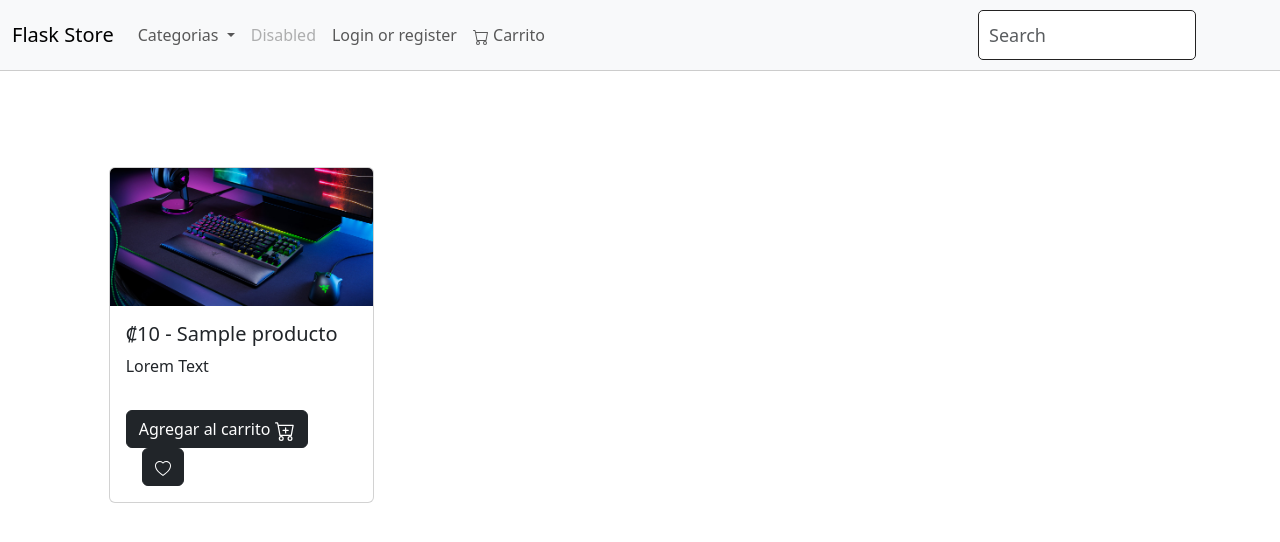
After one commit to joustynsanchez/FlaskStore, a Flask app: template StoreProyect/templates/categoriaHogar.html in a window 1280 px wide. The commit adds this page. Shown: the top 542 px of the page. Run offline with Flask 3, Linux system fonts and the light colour scheme; the template is opened without the code that fills it: most values are stand-ins (such as "Sample title", 1, 10 or a date in 2020); some libraries are stand-ins or nearby versions.

Commit message:
Tercer Commit

```diff
--- a/StoreProyect/app.py
+++ b/StoreProyect/app.py
@@ -3,10 +3,10 @@ from flask_mysqldb import MySQL
 
 app = Flask(__name__)
 
-app.config['MYSQL_HOST'] = 'localhost'
-app.config['MYSQL_USER'] = 'root'
-app.config['MYSQL_PASSWORD'] = 'JostinYAnia12345'
-app.config['MYSQL_DB'] = 'FlaskStore'
+app.config['MYSQL_HOST'] = '192.168.0.18'
+app.config['MYSQL_USER'] = 'Dago4Real'
+app.config['MYSQL_PASSWORD'] = 'Dago$12345.'
+app.config['MYSQL_DB'] = 'flaskstore'
 database = MySQL(app)
 
 app.secret_key = "mysecretkey"
@@ -85,7 +85,7 @@ def search():
 
     # Realiza la consulta a la base de datos para obtener los resultados
     cur = database.connection.cursor()
-    query = f"SELECT * FROM articulos WHERE nombreArticulo LIKE '%{search_term}%'"
+    query = f"SELECT * FROM articuloscategoria WHERE nombre LIKE '%{search_term}%'"
     cur.execute(query)
     results = cur.fetchall()
 
@@ -96,7 +96,7 @@ def search():
 def searchProduct(id):
     search_term = request.args.get('searchTerm')  # Obtener el término de búsqueda de los parámetros de la solicitud
     cur = database.connection.cursor()
-    query = f"SELECT * FROM articulos WHERE nombreArticulo LIKE '%{search_term}%'"
+    query = f"SELECT * FROM articuloscategoria WHERE nombre LIKE '%{search_term}%'"
     cur.execute(query)
     results = cur.fetchall()
     return render_template('productSearch.html', results=results)
@@ -117,6 +117,14 @@ def CategoriaElectrod():
     categoria = [{'id': result[0], 'nombre': result[1], 'precio': result[3], 'categoria_id' : result[2]} for result in data if result[2] == 2]
     return render_template('categoriaElectro.html', data = categoria)
 
+@app.route('/Hogar')
+def CategoriaHogar():
+    cur = database.connection.cursor()
+    cur.execute("SELECT * FROM articuloscategoria")
+    data = cur.fetchall()
+    categoria = [{'id': result[0], 'nombre': result[1], 'precio': result[3], 'categoria_id' : result[2]} for result in data if result[2] == 3]
+    return render_template('categoriaHogar.html', data = categoria)
+
 @app.route('/agregarCarrito/<string:id>', methods = ["POST", "GET"])
 def AgregarCarrito(id):
     cur = database.connection.cursor()
--- a/StoreProyect/static/css/main.css
+++ b/StoreProyect/static/css/main.css
@@ -1,3 +1,44 @@
-.hidden-card-result {
+.navbar {
+    position: relative;
+    background-color: #232222;
+    border-bottom: 1px solid #ccc;
+    padding: 10px 0;
+    z-index: 4;
+
+}
+
+#search-input {
+    width: 75%;
+    height: 50px;
+    border-radius: 5px;
+    border: 1px solid #232222;
+    padding: 10px;
+    font-size: 18px;
+    outline: none;
+}
+
+.search-results-dropdown {
+    width: 17%; /* This will make the width of the search results the same as the search bar */
+    max-height: 75px;
+    overflow-y: visible;
+    border: 1px solid #ffff;
+    border-radius: 5px;
+    background-color: #ffff;
+}
+
+
+#search-results {
+    position: absolute;
+    width: 17%;
+    max-height: 85px;
+    overflow-y: visible;
+    border: 1px solid #ffff;
+    border-radius: 5px;
+    background-color: #ffff;
+    z-index: 1;
     display: none;
 }
+
+#search-results.has-results {
+    display: block; /* The search results dropdown is displayed when it has results */
+}
--- a/StoreProyect/static/js/main.js
+++ b/StoreProyect/static/js/main.js
@@ -7,7 +7,7 @@ searchInput.addEventListener("input", () => {
   if (searchTerm.trim() === "") {
     // Restablecer el contenedor de resultados si el campo de búsqueda está vacío
     searchResults.innerHTML = "";
-    searchResults.classList.add("hidden-card-result");
+    searchResults.classList.remove('has-results');
     return;
   }
 
@@ -25,9 +25,6 @@ searchInput.addEventListener("input", () => {
       searchResults.innerHTML = "";
 
       if (data.results.length > 0) {
-        // Mostrar el contenedor de resultados si hay resultados disponibles
-        searchResults.classList.remove("hidden-card-result");
-
         // Crear una lista para los resultados
         const resultList = document.createElement("ul");
         resultList.classList.add("list-group", "pt-2");
@@ -48,9 +45,12 @@ searchInput.addEventListener("input", () => {
 
         // Agregar la lista de resultados al contenedor
         searchResults.appendChild(resultList);
+
+        // Mostrar el contenedor de resultados si hay resultados disponibles
+        searchResults.classList.add('has-results');
       } else {
         // Ocultar el contenedor de resultados si no hay resultados disponibles
-        searchResults.classList.add("hidden-card-result");
+        searchResults.classList.remove('has-results');
       }
     })
     .catch((error) => {
--- /dev/null
+++ b/StoreProyect/templates/categoriaHogar.html
@@ -0,0 +1,29 @@
+{% extends 'layout.html' %}
+{% block body %}
+<div class="row justify-content-center pt-5">
+  <div class="col-md-10">
+    <div class="d-flex flex-wrap">
+      {% for producto in data %}
+      <div class="col-md-3 card-container pt-5">
+        <div class="card h-100 w-100">
+          <img src="{{ url_for('static', filename='images/razer-bundles.jpg') }}" class="card-img-top" alt="razer-bundles" />
+          <div class="card-body">
+            <h5 class="card-title">₡{{ producto['precio'] }} - {{ producto['nombre'] }}</h5>
+            <p class="card-text">Lorem Text</p>
+          </div>
+          <div class="card-body">
+            <a href="#" class="card-link btn btn-dark">Agregar al carrito <svg xmlns="http://www.w3.org/2000/svg" width="20" height="20" fill="currentColor" class="bi bi-cart-plus" viewBox="0 0 16 16">
+                <path d="M9 5.5a.5.5 0 0 0-1 0V7H6.5a.5.5 0 0 0 0 1H8v1.5a.5.5 0 0 0 1 0V8h1.5a.5.5 0 0 0 0-1H9V5.5z"/>
+                <path d="M.5 1a.5.5 0 0 0 0 1h1.11l.401 1.607 1.498 7.985A.5.5 0 0 0 4 12h1a2 2 0 1 0 0 4 2 2 0 0 0 0-4h7a2 2 0 1 0 0 4 2 2 0 0 0 0-4h1a.5.5 0 0 0 .491-.408l1.5-8A.5.5 0 0 0 14.5 3H2.89l-.405-1.621A.5.5 0 0 0 2 1H.5zm3.915 10L3.102 4h10.796l-1.313 7h-8.17zM6 14a1 1 0 1 1-2 0 1 1 0 0 1 2 0zm7 0a1 1 0 1 1-2 0 1 1 0 0 1 2 0z"/>
+              </svg></a>
+            <a href="#" class="card-link btn btn-dark"><svg xmlns="http://www.w3.org/2000/svg" width="16" height="16" fill="currentColor" class="bi bi-heart" viewBox="0 0 16 16">
+                <path d="m8 2.748-.717-.737C5.6.281 2.514.878 1.4 3.053c-.523 1.023-.641 2.5.314 4.385.92 1.815 2.834 3.989 6.286 6.357 3.452-2.368 5.365-4.542 6.286-6.357.955-1.886.838-3.362.314-4.385C13.486.878 10.4.28 8.717 2.01L8 2.748zM8 15C-7.333 4.868 3.279-3.04 7.824 1.143c.06.055.119.112.176.171a3.12 3.12 0 0 1 .176-.17C12.72-3.042 23.333 4.867 8 15z"/>
+              </svg></a>
+          </div>
+        </div>
+      </div>
+      {% endfor %}
+    </div>
+  </div>
+</div>
+{% endblock %}
--- a/StoreProyect/templates/layout.html
+++ b/StoreProyect/templates/layout.html
@@ -55,6 +55,10 @@
                     >Electrodomesticos</a
                   >
                 </li>
+                <li>
+                  <a class="dropdown-item" href="{{ url_for('CategoriaHogar') }}"
+                    >Hogar</a
+                </li>
               </ul>
             </li>
             <li class="nav-item">
```
